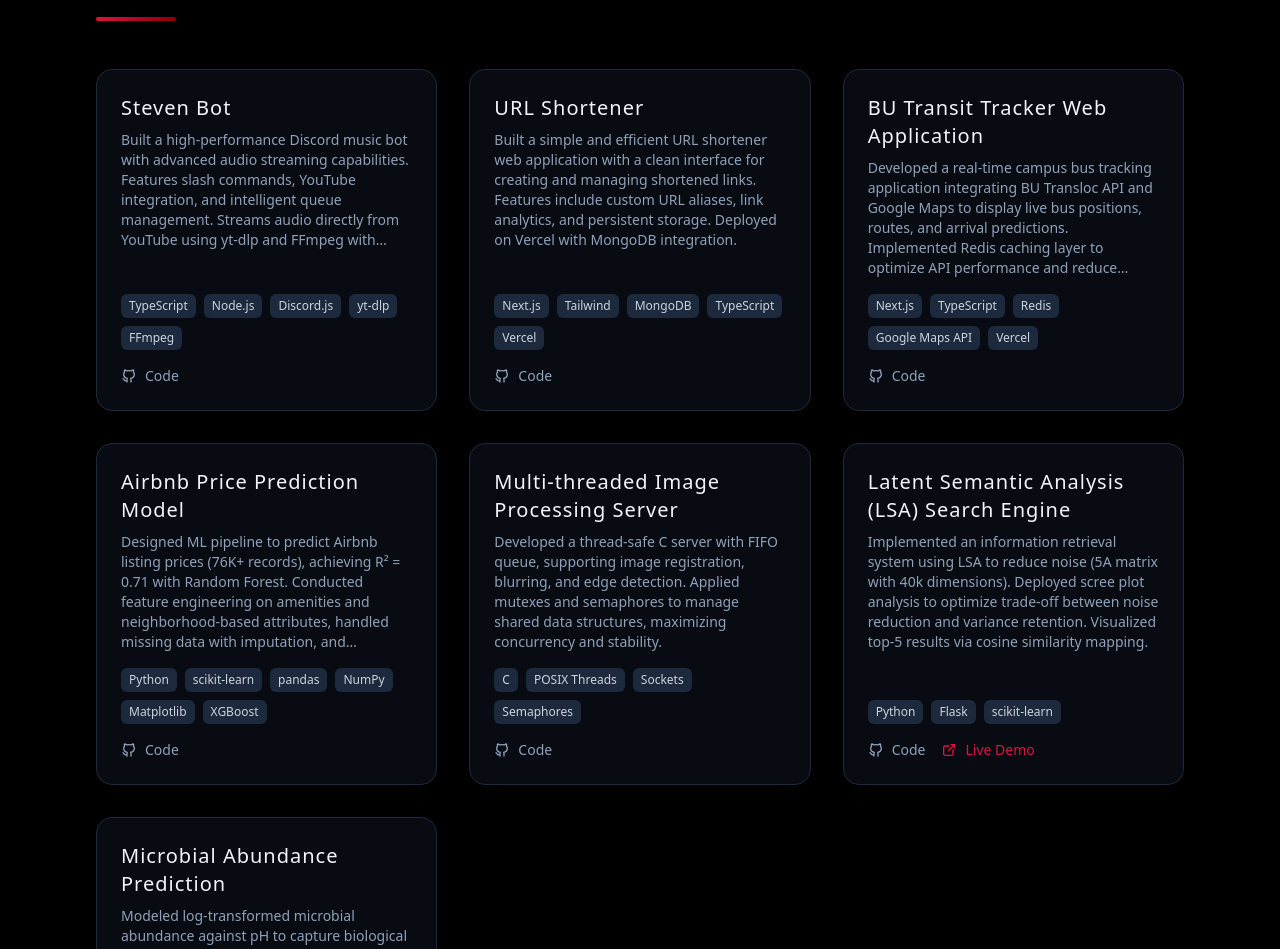
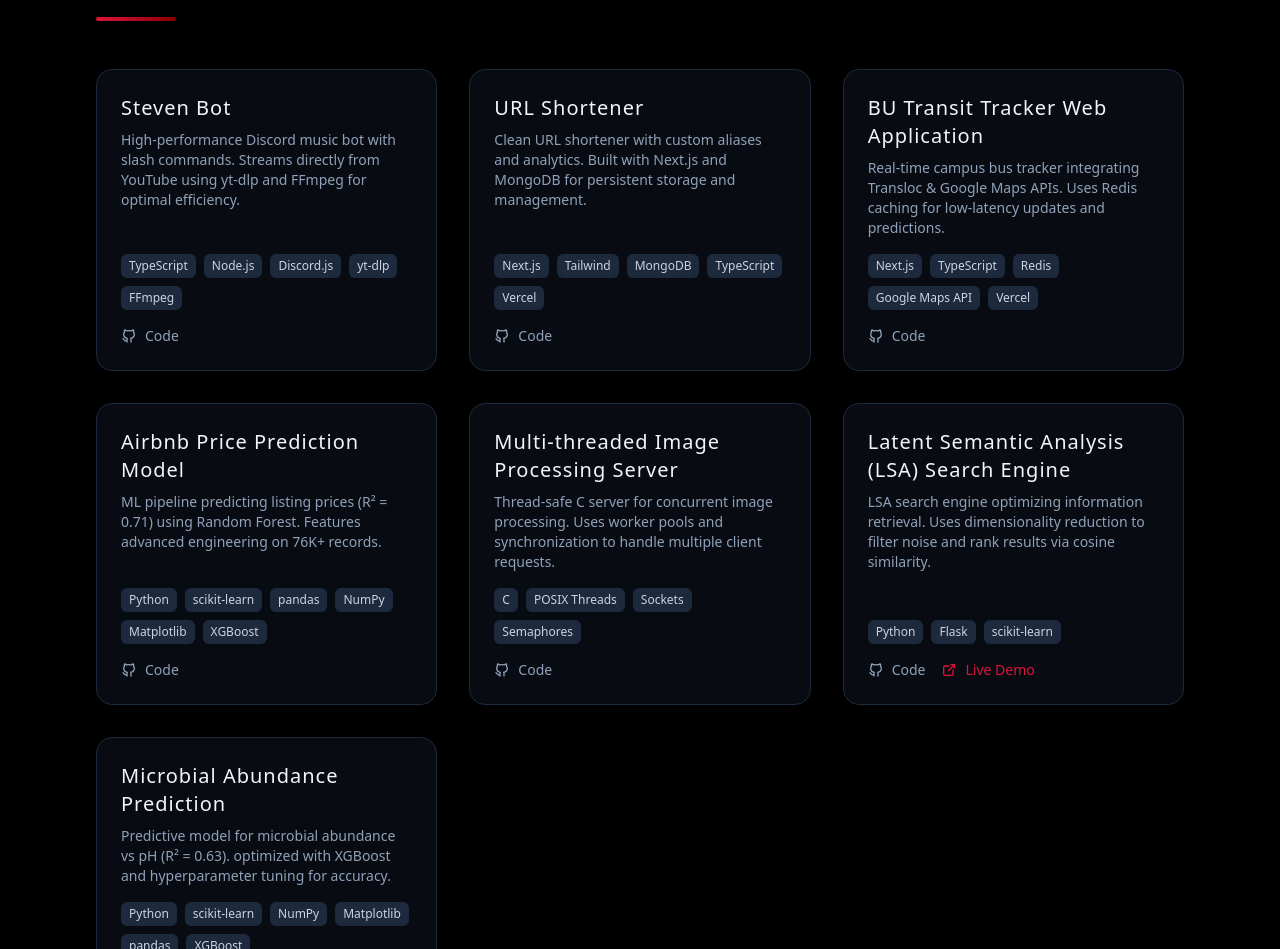
Before and after one commit to blankwatermelon/personal-website, a Next.js app: page / in a window 1280 px wide. Shown: the part 1603-2552 px from the top of the page. Built offline with nearby package versions, Linux system fonts and the light colour scheme.

Commit message:
Refactor: Update project descriptions for clarity

```diff
--- a/src/components/layout/Footer.tsx
+++ b/src/components/layout/Footer.tsx
@@ -4,7 +4,7 @@ import { SocialIcons } from "@/components/ui/SocialIcons";
 
 export function Footer() {
   return (
-    <footer className="bg-black py-12 border-t border-slate-900">
+    <footer className="bg-black py-12">
       <div className="container mx-auto px-6 flex flex-col md:flex-row items-center justify-between gap-6">
         <div className="text-center md:text-left">
           <p className="text-slate-400 text-sm">
--- a/src/components/sections/Contact.tsx
+++ b/src/components/sections/Contact.tsx
@@ -62,7 +62,7 @@ export const ContactSection = React.memo(function ContactSection() {
   );
 
   return (
-    <section id="contact" className="pt-10 pb-20 bg-black">
+    <section id="contact" className="pt-10 pb-20">
       <div className="container mx-auto px-4 xl:px-24">
         <SectionHeading
           title="Get In Touch"
--- a/src/data/portfolio.ts
+++ b/src/data/portfolio.ts
@@ -100,7 +100,7 @@ export const portfolioData: PortfolioData = {
     {
       title: "Steven Bot",
       description:
-        "Built a high-performance Discord music bot with advanced audio streaming capabilities. Features slash commands, YouTube integration, and intelligent queue management. Streams audio directly from YouTube using yt-dlp and FFmpeg with Opus encoding, without saving files to disk for optimal performance and reliability.",
+        "High-performance Discord music bot with slash commands. Streams directly from YouTube using yt-dlp and FFmpeg for optimal efficiency.",
       techStack: ["TypeScript", "Node.js", "Discord.js", "yt-dlp", "FFmpeg"],
       link: "",
       github: "https://github.com/blankwatermelon/steven-bot",
@@ -109,7 +109,7 @@ export const portfolioData: PortfolioData = {
     {
       title: "URL Shortener",
       description:
-        "Built a simple and efficient URL shortener web application with a clean interface for creating and managing shortened links. Features include custom URL aliases, link analytics, and persistent storage. Deployed on Vercel with MongoDB integration.",
+        "Clean URL shortener with custom aliases and analytics. Built with Next.js and MongoDB for persistent storage and management.",
       techStack: ["Next.js", "Tailwind", "MongoDB", "TypeScript", "Vercel"],
       link: "",
       github: "https://github.com/blankwatermelon/cs-391-mp5",
@@ -118,7 +118,7 @@ export const portfolioData: PortfolioData = {
     {
       title: "BU Transit Tracker Web Application",
       description:
-        "Developed a real-time campus bus tracking application integrating BU Transloc API and Google Maps to display live bus positions, routes, and arrival predictions. Implemented Redis caching layer to optimize API performance and reduce latency. Deployed with CI/CD pipeline via Vercel.",
+        "Real-time campus bus tracker integrating Transloc & Google Maps APIs. Uses Redis caching for low-latency updates and predictions.",
       techStack: [
         "Next.js",
         "TypeScript",
@@ -133,7 +133,7 @@ export const portfolioData: PortfolioData = {
     {
       title: "Airbnb Price Prediction Model",
       description:
-        "Designed ML pipeline to predict Airbnb listing prices (76K+ records), achieving R² = 0.71 with Random Forest. Conducted feature engineering on amenities and neighborhood-based attributes, handled missing data with imputation, and performed log transformations to reduce skewness and optimize model performance.",
+        "ML pipeline predicting listing prices (R² = 0.71) using Random Forest. Features advanced engineering on 76K+ records.",
       techStack: [
         "Python",
         "scikit-learn",
@@ -149,7 +149,7 @@ export const portfolioData: PortfolioData = {
     {
       title: "Multi-threaded Image Processing Server",
       description:
-        "Developed a thread-safe C server with FIFO queue, supporting image registration, blurring, and edge detection. Applied mutexes and semaphores to manage shared data structures, maximizing concurrency and stability.",
+        "Thread-safe C server for concurrent image processing. Uses worker pools and synchronization to handle multiple client requests.",
       techStack: ["C", "POSIX Threads", "Sockets", "Semaphores"],
       link: "",
       github:
@@ -159,7 +159,7 @@ export const portfolioData: PortfolioData = {
     {
       title: "Latent Semantic Analysis (LSA) Search Engine",
       description:
-        "Implemented an information retrieval system using LSA to reduce noise (5A matrix with 40k dimensions). Deployed scree plot analysis to optimize trade-off between noise reduction and variance retention. Visualized top-5 results via cosine similarity mapping.",
+        "LSA search engine optimizing information retrieval. Uses dimensionality reduction to filter noise and rank results via cosine similarity.",
       techStack: ["Python", "Flask", "scikit-learn"],
       link: "https://youtu.be/NsGPjbT_1DE",
       github: "https://github.com/blankwatermelon/kenney02-assignment-4",
@@ -168,7 +168,7 @@ export const portfolioData: PortfolioData = {
     {
       title: "Microbial Abundance Prediction",
       description:
-        "Modeled log-transformed microbial abundance against pH to capture biological trends, achieving R² = 0.63 with XGBoost. Reduced log-MSE to ±0.83 through hyperparameter tuning and robust data cleaning pipeline.",
+        "Predictive model for microbial abundance vs pH (R² = 0.63). optimized with XGBoost and hyperparameter tuning for accuracy.",
       techStack: [
         "Python",
         "scikit-learn",
```
